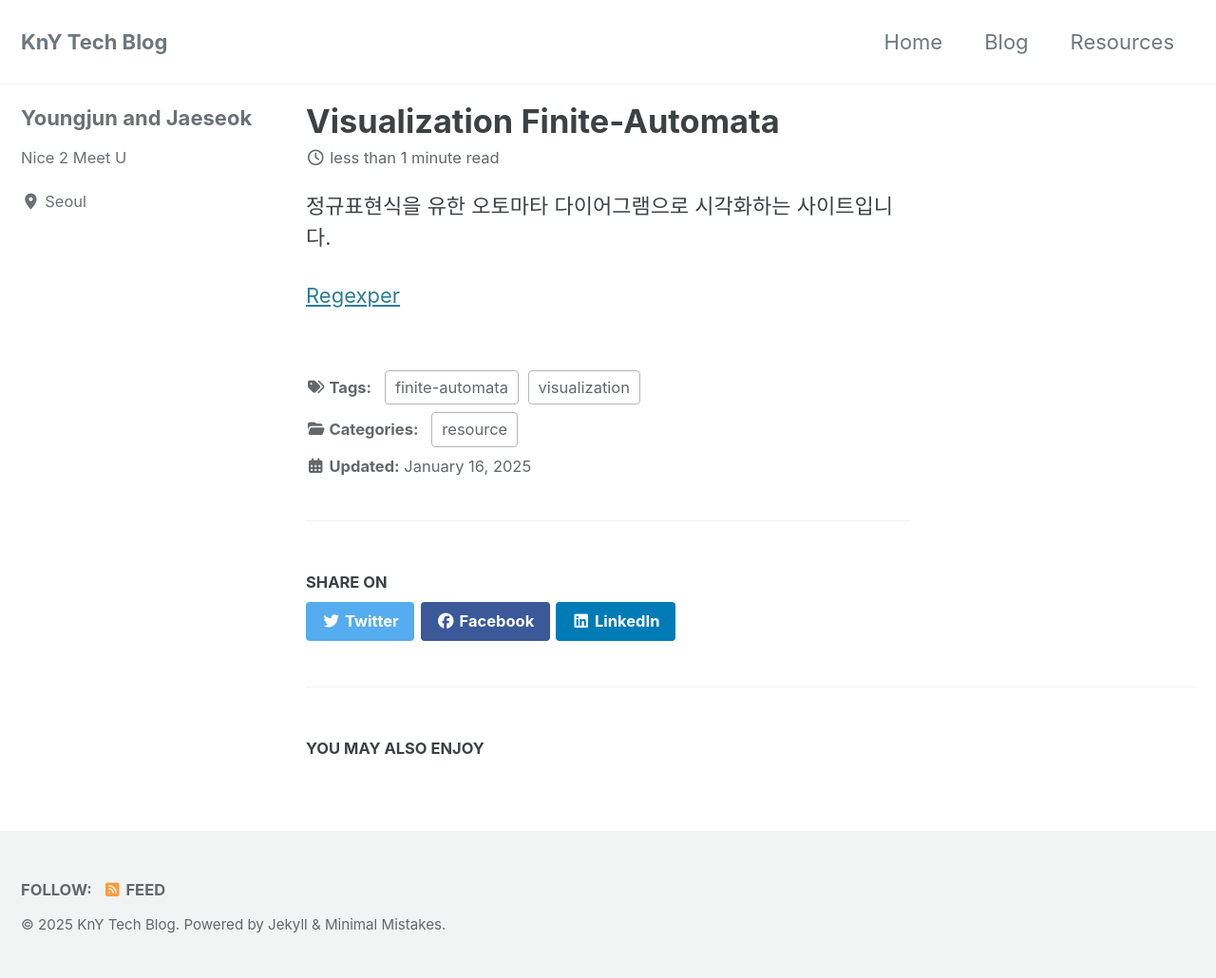
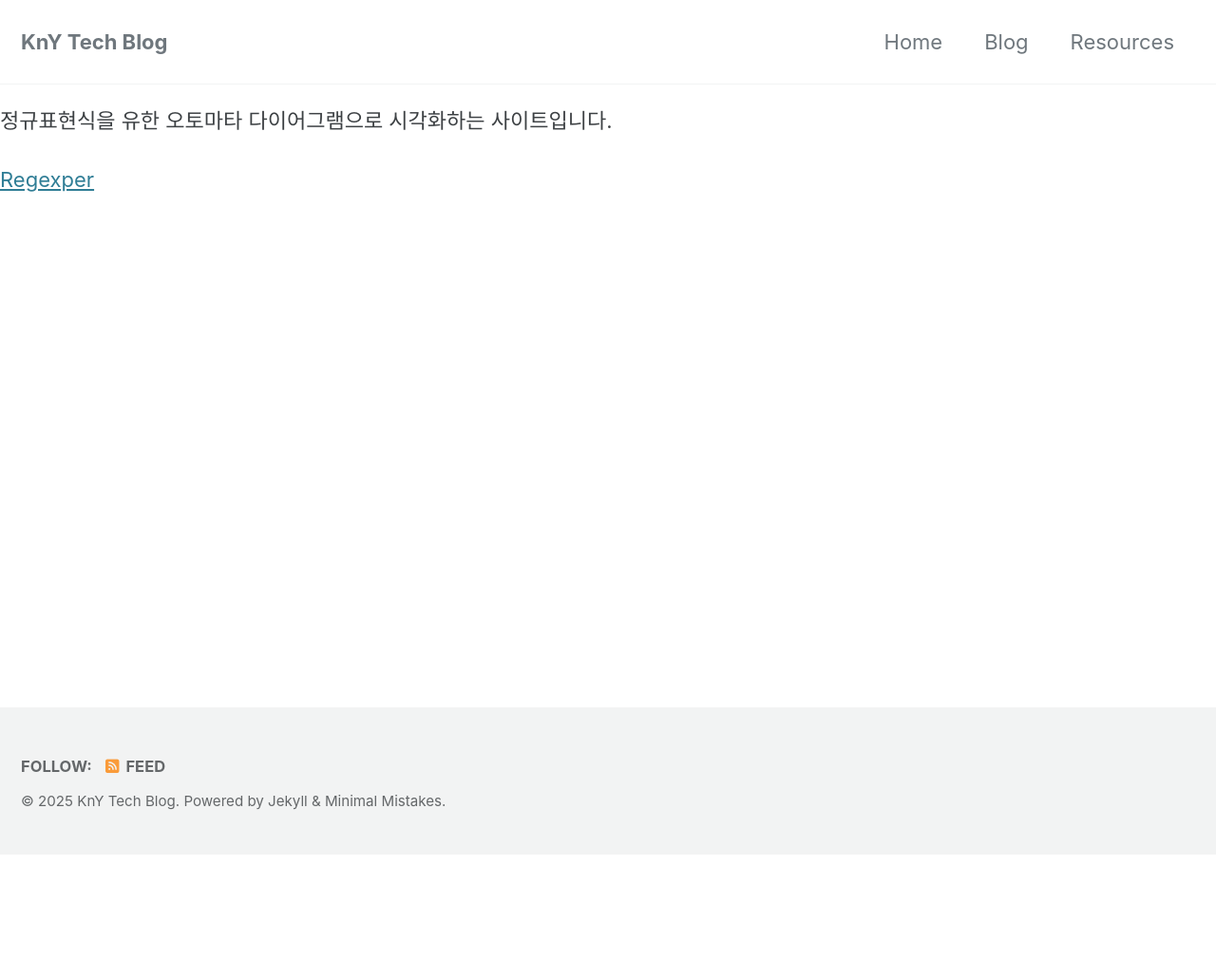
Before and after one commit to KerNYing/KerNYing.github.io, a Jekyll site: the page built from _posts/2025-01-16-finite-automata-diagram.md, in a window 1280 px wide. Shown: the whole page at 95% size. Built offline with Jekyll 4.4.1, drawn with Linux system fonts in a browser that asks for light colours; cached includes are drawn as plain includes; our own code applies the rules of GitHub Pages for plain Markdown files; after the commit the page ends 900 px from its top, so only the background shows below that; part of the change alters nothing that is shown.

```diff
--- a/_config.yml
+++ b/_config.yml
@@ -170,6 +170,7 @@ footer:
 include:
   - .htaccess
   - _pages
+  - _posts
 exclude:
   - "*.sublime-project"
   - "*.sublime-workspace"
```
